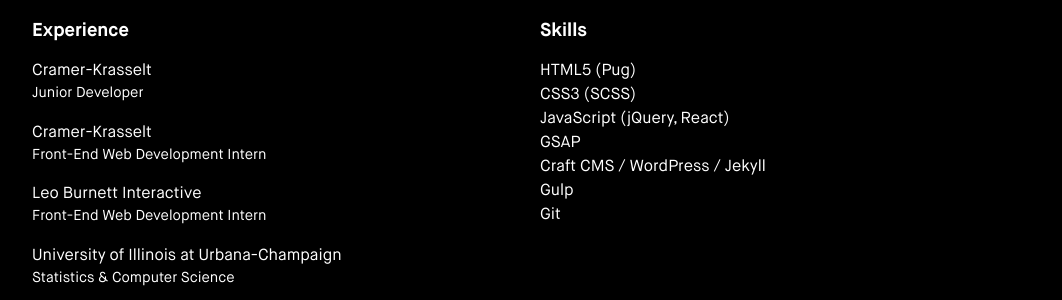
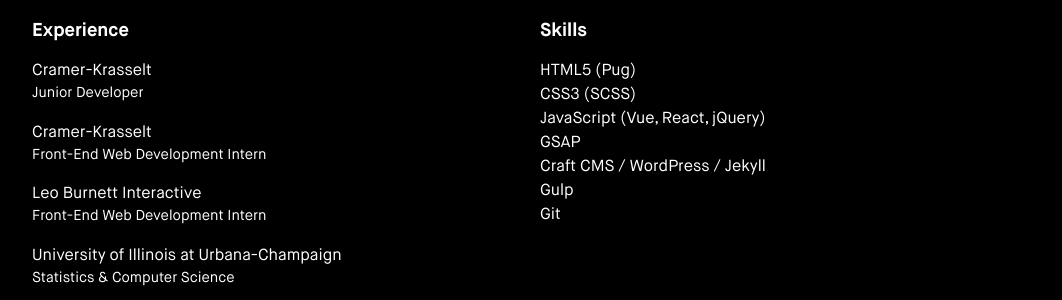
Before and after one commit to TrevorRice/trevrice.com, a Jekyll site: the page built from _pages/about.html, in a window 1280 px wide. Shown: the part 987-1287 px from the top of the page, without its empty margins (108-1170 px from the left). Built offline with Jekyll 4.4.1, drawn with Linux system fonts in a browser that asks for light colours; Markdown is read by kramdown in place of the engine named in the settings.

Commit message:
Added Vue

```diff
--- a/_pages/about.html
+++ b/_pages/about.html
@@ -39,7 +39,7 @@
 			<ul class="skills-list">
 				<li><p>HTML5 (Pug)</p></li>
 				<li><p>CSS3 (SCSS)</p></li>
-				<li><p>JavaScript (jQuery, React)</p></li>
+				<li><p>JavaScript (Vue, React, jQuery)</p></li>
 				<li><p>GSAP</p></li>
 				<li><p>Craft CMS / WordPress / Jekyll</p></li>
 				<li><p>Gulp</p></li>
```
Also changed, not shown: 1 other file.
